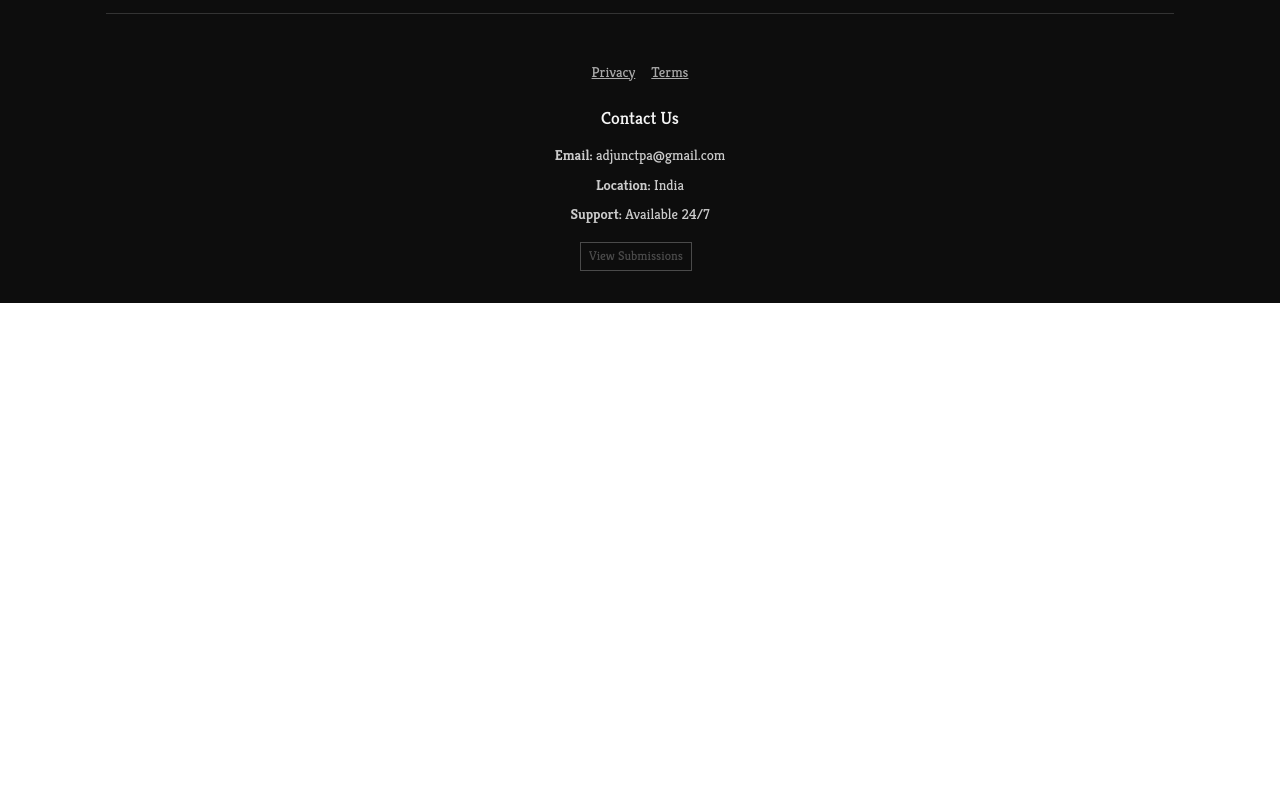
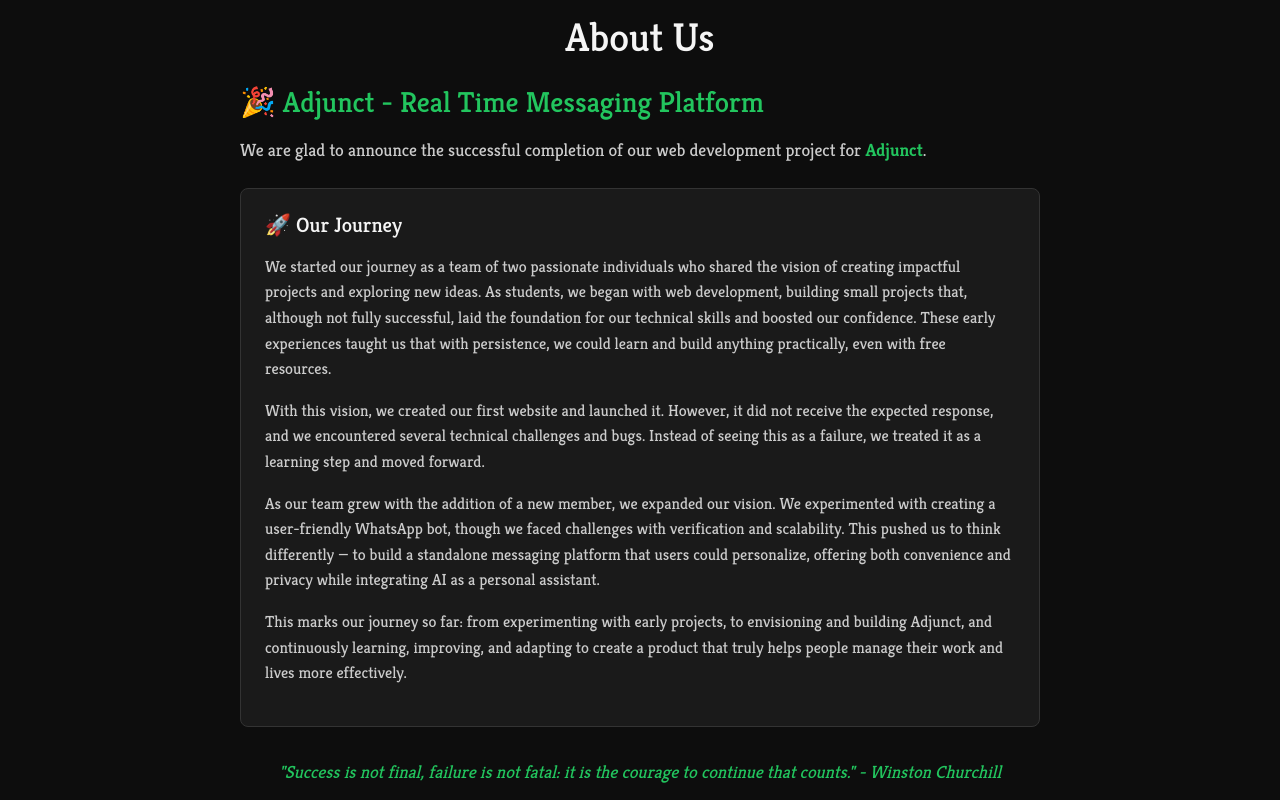
Before and after one commit to dhaneshvaibhav/website-for-download, a React (Vite) app in the folder websitefordownload/: page / in a window 1280 px wide. Shown: the part 1580-2380 px from the top of the page. Before the commit the page ends 1883 px from the top, so only its background shows below. Built offline with nearby package versions, Linux system fonts and the light colour scheme.

Commit message:
about us added and docs changed

```diff
--- a/websitefordownload/src/App.jsx
+++ b/websitefordownload/src/App.jsx
@@ -5,7 +5,7 @@
 import DocsPage from "./DocsPage";
 
 export default function App() {
-  const fontFamily = "'Times New Roman', Times, serif, kreon";
+  const fontFamily = "kreon, serif";
   const fontWeightNormal = "400";
 
   const features = [
@@ -99,7 +99,7 @@
     contentWrapper: {
       maxWidth: "1100px",
       margin: "0 auto",
-      fontFamily: "Kreon",
+      fontFamily,
       padding: "0 1rem",
       overflowX: "hidden",
       paddingTop: "64px",
@@ -119,7 +119,7 @@
     headerContent: {
       margin: "0 auto",
       padding: "0 1rem",
-      fontFamily: "kreon",
+      fontFamily,
       display: "flex",
       justifyContent: "space-between",
       alignItems: "center",
@@ -1075,7 +1075,7 @@
             </div>
           ))}
         </section>
-<div id="whats-new" style={{ textAlign: "center", marginBottom: "2rem" }}>
+<div id="whats-new" style={{ textAlign: "center", marginBottom: "2rem", fontFamily: "kreon, serif" }}>
   <h1 >whats new?</h1>
   <p>Adjunct is the new messanging app ,which has the AI intelligence and perform the action unlike the other.
     It performs the tasks like the messaging,searching, custom commands like send emails and other things.
@@ -1132,6 +1132,41 @@
             ))}
           </div>
         </section>
+
+        {/* ABOUT US SECTION */}
+        <div id="whats-new" style={{ textAlign: "center", marginBottom: "2rem", fontFamily: "kreon, serif" }}>
+          <h1 style={{ color: "#f5f5f5", fontSize: "2.5rem", marginBottom: "1.5rem" }}>About Us</h1>
+          <div style={{ maxWidth: "800px", margin: "0 auto", textAlign: "left" }}>
+            <h2 style={{ color: "#22c55e", fontSize: "1.8rem", marginBottom: "1rem" }}>🎉 Adjunct - Real Time Messaging Platform</h2>
+
+            <p style={{ fontSize: "1.1rem", lineHeight: "1.6", color: "#ccc", marginBottom: "1.5rem" }}>
+              We are glad to announce the successful completion of our web development project for <strong style={{ color: "#22c55e" }}>Adjunct</strong>.
+            </p>
+
+
+            <div style={{ backgroundColor: "#1a1a1a", padding: "1.5rem", borderRadius: "8px", border: "1px solid #333", marginBottom: "1.5rem" }}>
+              <h3 style={{ color: "#f5f5f5", fontSize: "1.3rem", marginBottom: "1rem" }}>🚀 Our Journey</h3>
+              <p style={{ color: "#ccc", lineHeight: "1.6", marginBottom: "1rem" }}>
+                We started our journey as a team of two passionate individuals who shared the vision of creating impactful projects and exploring new ideas. As students, we began with web development, building small projects that, although not fully successful, laid the foundation for our technical skills and boosted our confidence. These early experiences taught us that with persistence, we could learn and build anything practically, even with free resources.
+              </p>
+              <p style={{ color: "#ccc", lineHeight: "1.6" }}>
+              With this vision, we created our first website and launched it. However, it did not receive the expected response, and we encountered several technical challenges and bugs. Instead of seeing this as a failure, we treated it as a learning step and moved forward.
+              </p>
+              <p style={{ color: "#ccc", lineHeight: "1.6" }}>
+              As our team grew with the addition of a new member, we expanded our vision. We experimented with creating a user-friendly WhatsApp bot, though we faced challenges with verification and scalability. This pushed us to think differently — to build a standalone messaging platform that users could personalize, offering both convenience and privacy while integrating AI as a personal assistant.
+              </p>
+              <p style={{ color: "#ccc", lineHeight: "1.6" }}>
+              This marks our journey so far: from experimenting with early projects, to envisioning and building Adjunct, and continuously learning, improving, and adapting to create a product that truly helps people manage their work and lives more effectively.
+              </p>
+            </div>
+
+            <div style={{ textAlign: "center", marginTop: "2rem", fontFamily: "kreon, serif" }}>
+              <p style={{ color: "#22c55e", fontSize: "1.1rem", fontStyle: "italic" }}>
+                "Success is not final, failure is not fatal: it is the courage to continue that counts." - Winston Churchill
+              </p>
+            </div>
+          </div>
+        </div>
 
         {/* FOOTER */}
         <footer style={styles.footer}>
--- a/websitefordownload/src/DocsPage.jsx
+++ b/websitefordownload/src/DocsPage.jsx
@@ -43,7 +43,7 @@
        minHeight: "100vh",
        color: "#f5f5f5",
        padding: "2rem",
-      fontFamily: "'Times New Roman', Times, serif, kreon",
+       fontFamily: "kreon, serif",
      },
     header: {
       display: "flex",
@@ -597,7 +597,7 @@
 
          <div style={styles.footerBottom}>
            <p style={styles.footerCopyright}>
-             © 2024 Adjunct. All rights reserved. | Made with ❤️ in India
+             © 2025 Adjunct. All rights reserved. | Made with ❤️ in India
            </p>
          </div>
        </footer>
```
Lines whose indentation alone changed are shown as unchanged.
